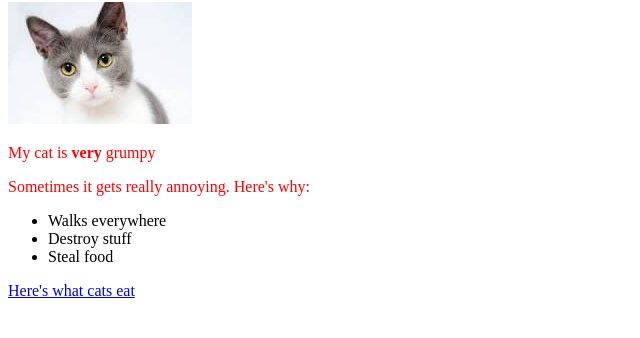
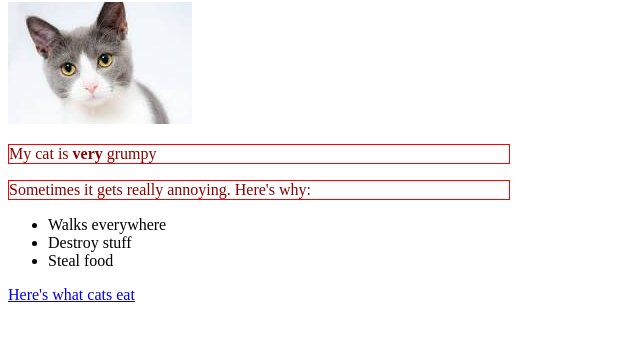
Before and after one commit to Thas-Tayapongsak/test-site, a plain HTML site: page index.html in a window 1280 px wide. Shown: the part 78-416 px from the top of the page, without its empty margins (0-640 px from the left). Drawn offline with Linux system fonts and the light colour scheme.

Commit message:
Edit style

```diff
--- a/styles/style.css
+++ b/styles/style.css
@@ -1,3 +1,9 @@
 p {
-    color: red;
+    color: darkred;
+    width: 500px;
+    border: 1px solid red;
 }
+
+li {
+    border: 1px black;
+}
```
